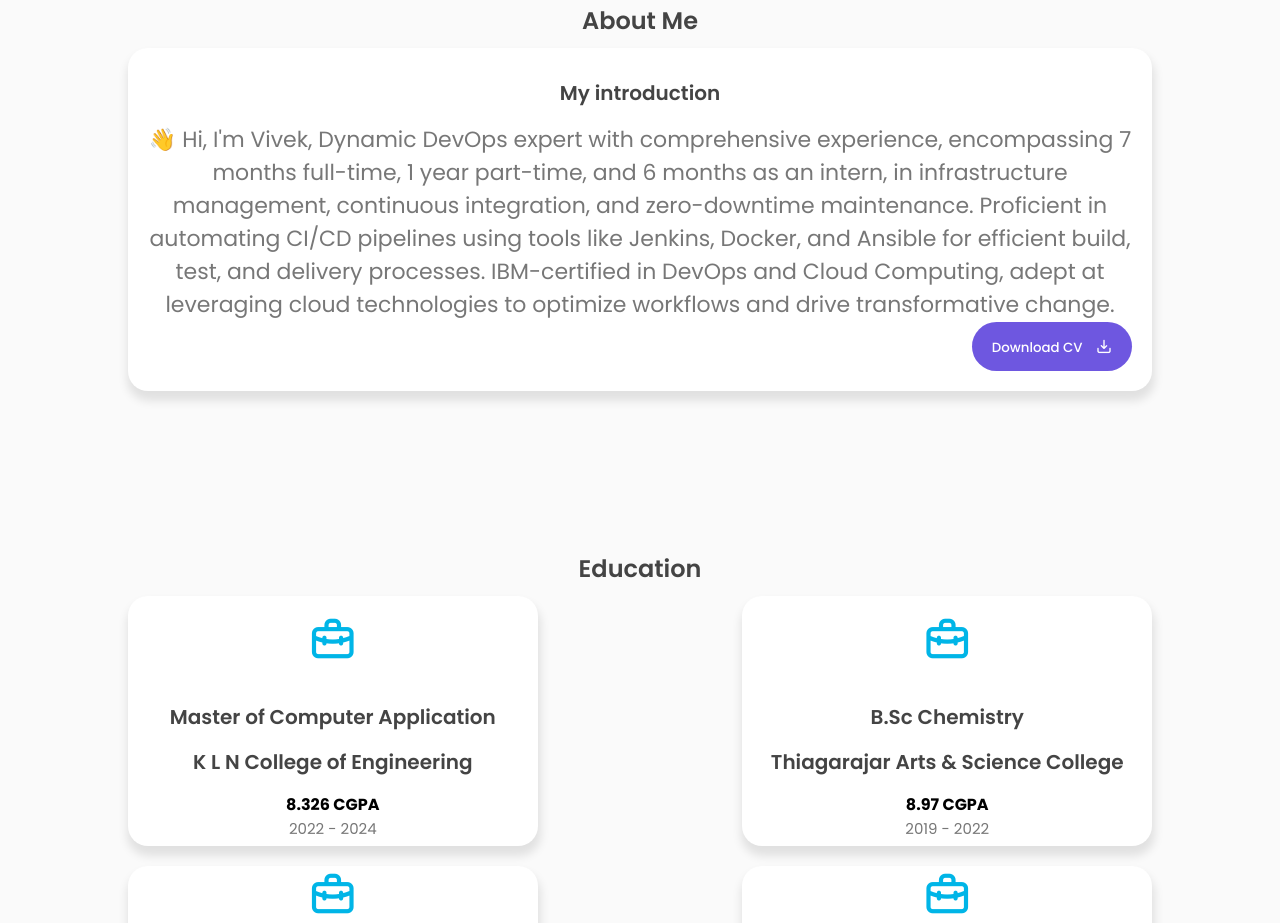
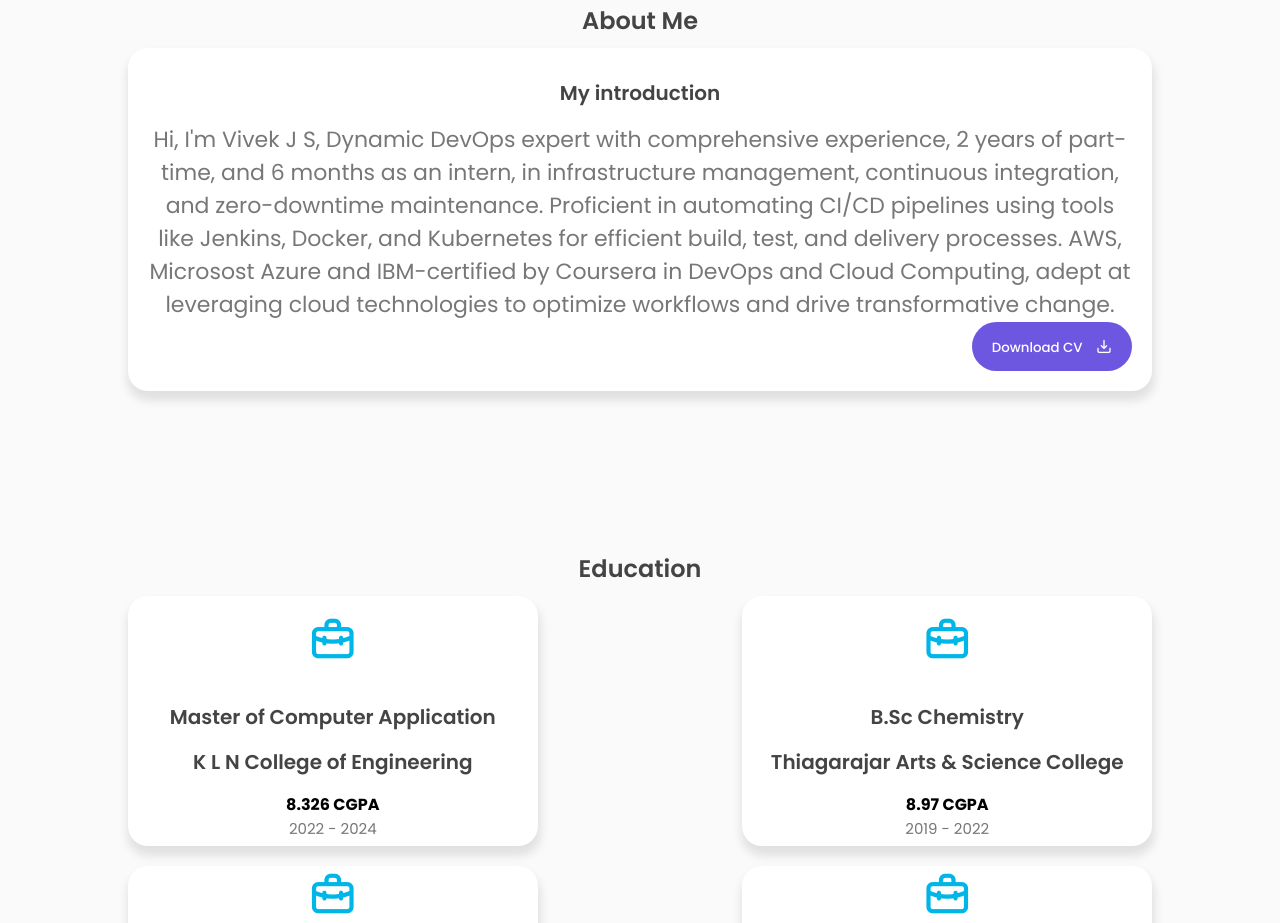
Before and after one commit to vivekjs3/Portfolio-VivekJS, a plain HTML site: page index.html in a window 1280 px wide. Shown: the part 877-1800 px from the top of the page. Drawn offline with nearby package versions, Linux system fonts and the light colour scheme.

Commit message:
Update index.html

```diff
--- a/index.html
+++ b/index.html
@@ -107,7 +107,7 @@
                 <div class="about-info">
                     <h3>My introduction</h3>
                     <p>
-                    👋 Hi, I'm Vivek, Dynamic DevOps expert with comprehensive experience, encompassing 7 months full-time, 1 year part-time, and 6 months as an intern, in infrastructure management, continuous integration, and zero-downtime maintenance. Proficient in automating CI/CD pipelines using tools like Jenkins, Docker, and Ansible for efficient build, test, and delivery processes. IBM-certified in DevOps and Cloud Computing, adept at leveraging cloud technologies to optimize workflows and drive transformative change.
+                      Hi, I'm Vivek J S, Dynamic DevOps expert with comprehensive experience, 2 years of part-time, and 6 months as an intern, in infrastructure management, continuous integration, and zero-downtime maintenance. Proficient in automating CI/CD pipelines using tools like Jenkins, Docker, and Kubernetes for efficient build, test, and delivery processes. AWS, Microsost Azure and IBM-certified by Coursera in DevOps and Cloud Computing, adept at leveraging cloud technologies to optimize workflows and drive transformative change.
                     </p>
                     <div class="about-btn">
                       <a href="./assets/resume/resume.pdf" download>
```
